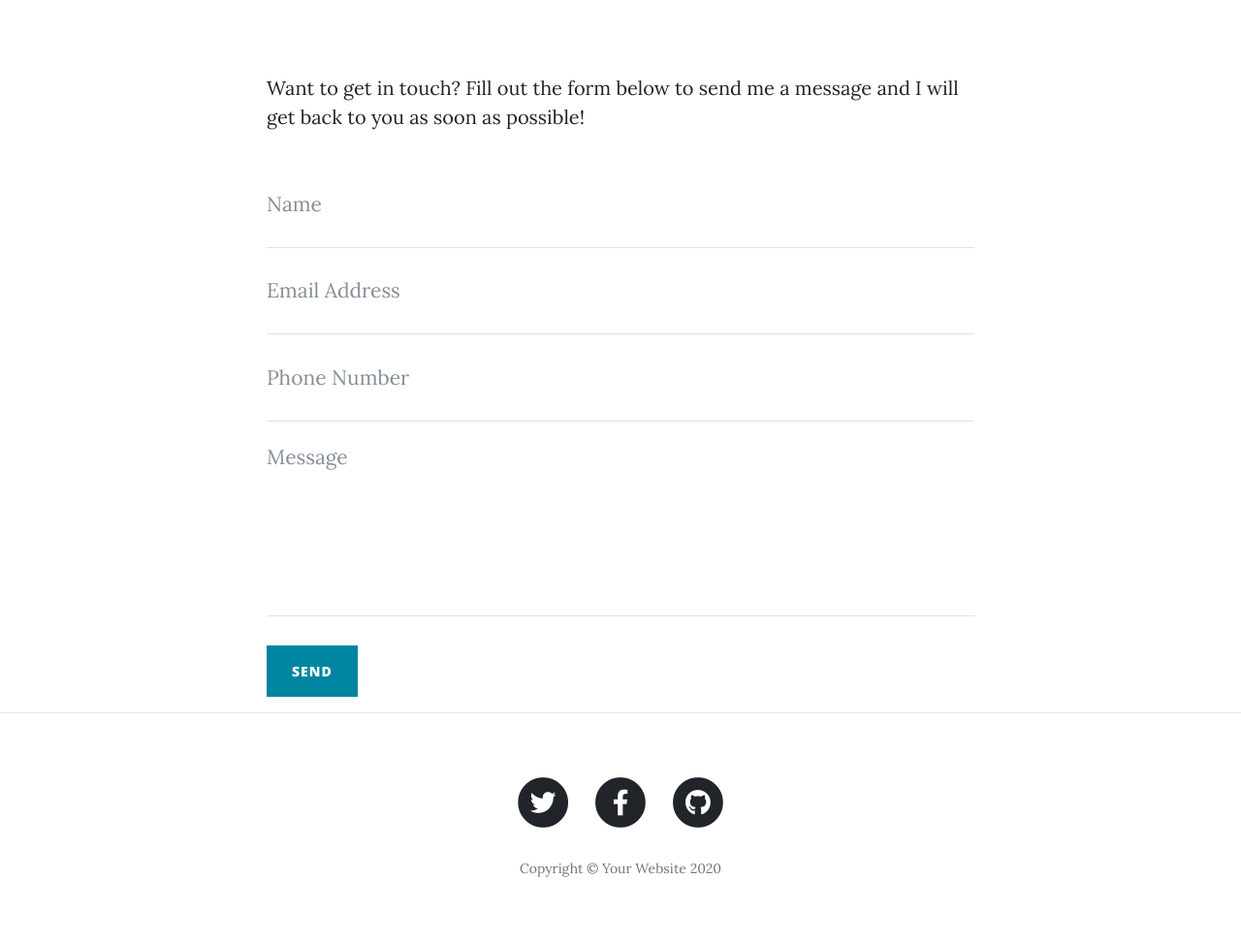
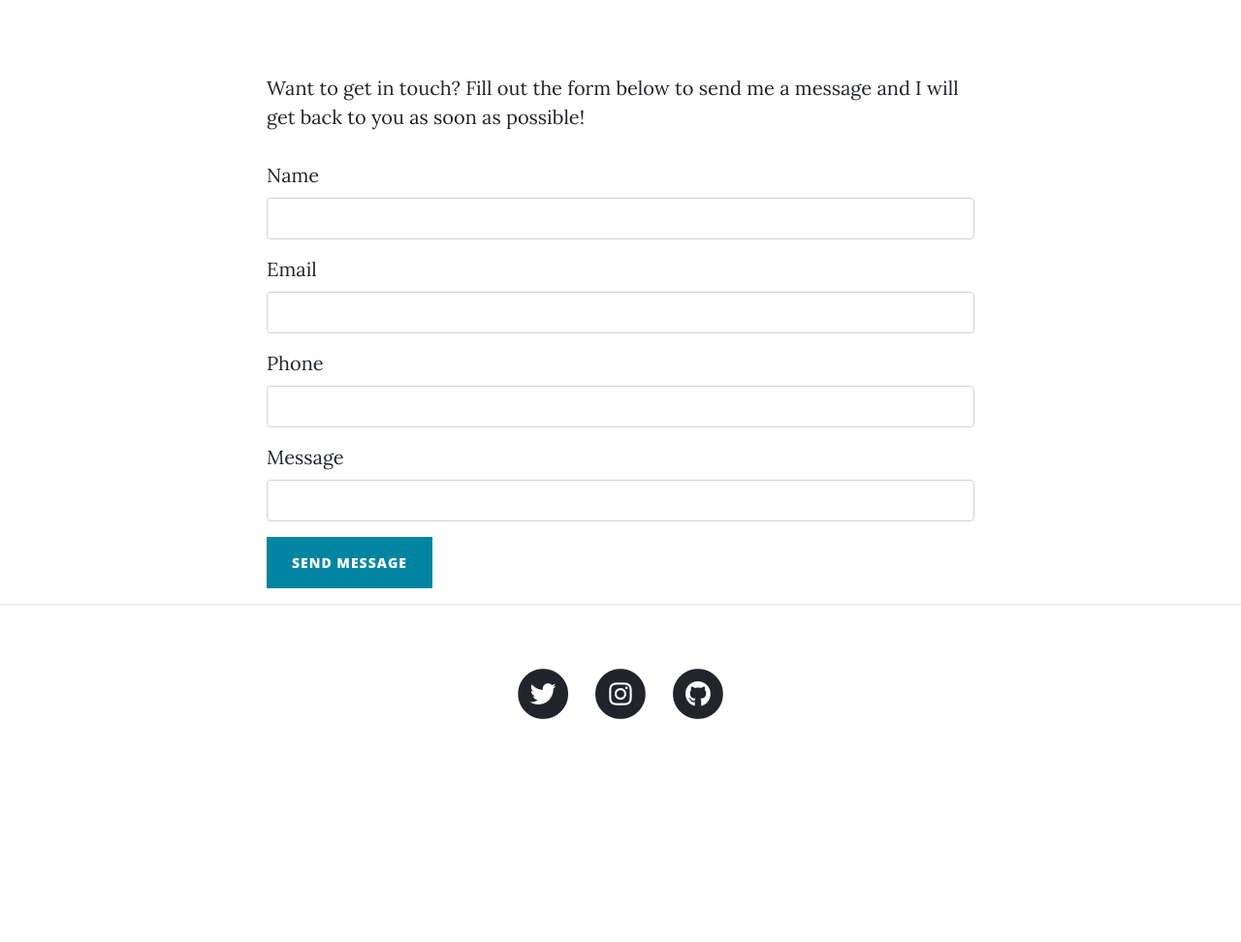
Before and after one commit to TanishTaneja/BlogPostUpdated, a Flask app: page /contact in a window 1280 px wide. Shown: the part 536-1508 px from the top of the page at 97% size. After the commit the page ends 1278 px from the top, so only its background shows below. Run offline with Flask 2, Linux system fonts and the light colour scheme; some libraries are stand-ins or nearby versions.

Commit message:
final commit

```diff
--- a/forms.py
+++ b/forms.py
@@ -25,3 +25,10 @@ class LoginForm(FlaskForm):
 class CommentForm(FlaskForm):
     CommentSection = CKEditorField("Comment")
     submit = SubmitField("Submit Comment")
+
+class ContactForm(FlaskForm):
+    name=StringField("Name", validators=[DataRequired()])
+    email=StringField(label='Email',validators=[DataRequired(),Email("Invalid email address")])
+    phone=StringField(label='Phone',validators=[DataRequired()])
+    message=StringField(label='Message',validators=[DataRequired()])
+    submit = SubmitField("Send Message")
--- a/main.py
+++ b/main.py
@@ -7,14 +7,17 @@ from flask_sqlalchemy import SQLAlchemy
 from sqlalchemy.orm import relationship
 from sqlalchemy.exc import IntegrityError
 from flask_login import UserMixin, login_user, LoginManager, login_required, current_user, logout_user
-from forms import CreatePostForm, RegisterForm, LoginForm, CommentForm
+from forms import CreatePostForm, RegisterForm, LoginForm, CommentForm, ContactForm
 from flask_gravatar import Gravatar
 from functools import wraps
 import smtplib
 import os
+from dotenv import load_dotenv
 
-MAIL_ADDRESS = str(os.environ.get("EMAIL_KEY"))
-MAIL_APP_PW = str(os.environ.get("PASSWORD_KEY"))
+load_dotenv()
+
+MAIL_ADDRESS = os.environ.get("EMAIL_KEY")
+MAIL_APP_PW = os.environ.get("PASSWORD_KEY")
 
 app = Flask(__name__)
 
@@ -51,12 +54,13 @@ gravatar = Gravatar(
     base_url=None
         )
 
-app.config['SECRET_KEY'] = str(os.environ.get("CSRF_TOKEN"))
+app.config['SECRET_KEY'] = os.environ.get("CSRF_TOKEN")
 ckeditor = CKEditor(app)
 Bootstrap(app)
 
 ##CONNECT TO DB
-app.config['SQLALCHEMY_DATABASE_URI'] = 'sqlite:///blog.db'
+app.config['SQLALCHEMY_DATABASE_URI'] = os.environ.get("DB_URI",'sqlite:///blog.db')
+
 app.config['SQLALCHEMY_TRACK_MODIFICATIONS'] = False
 db = SQLAlchemy(app)
 
@@ -126,7 +130,6 @@ def register():
             return redirect(url_for("login"))
     return render_template("register.html",form=form,isloggedin=current_user )
 
-
 @app.route('/login',methods=["GET","POST"])
 def login():
     form=LoginForm()
@@ -149,12 +152,10 @@ def login():
 
     return render_template("login.html",form=form,isloggedin=current_user)
 
-
 @app.route('/logout')
 def logout():
     logout_user()
     return redirect(url_for('get_all_posts'))
-
 
 
 @app.route("/post/<int:post_id>",methods=["GET","POST"])
@@ -183,18 +184,15 @@ def about():
 
 @app.route("/contact",methods=["GET","POST"])
 def contact():
-    if request.method=="POST":
+    form=ContactForm()
+    if form.validate_on_submit():
         name=request.form["name"]
         email=request.form["email"]
         phone=request.form["phone"]
         message=request.form["message"]
-        print("line before func")
-        try:
-            send_email(name,email,phone,message)
-        except Exception as e:
-            pass
-        return render_template("contact.html",isloggedin=current_user,msg_sent=True)
-    return render_template("contact.html",isloggedin=current_user,msg_sent=False)
+        send_email(name,email,phone,message)
+        return render_template("contact.html",form=None,isloggedin=current_user,msg_sent=True)
+    return render_template("contact.html",form=form,isloggedin=current_user,msg_sent=False)
 
 @app.route("/new-post",methods=["GET","POST"])
 @admin_only
@@ -253,4 +251,4 @@ def delete_post(post_id):
 
 
 if __name__ == "__main__":
-    app.run(debug=True)
+    app.run(debug=False)
--- a/requirements.txt
+++ b/requirements.txt
@@ -20,3 +20,4 @@ visitor==0.1.3
 Werkzeug==1.0.1
 WTForms==2.3.3
 Flask-Login==0.5.0
+gunicorn==21.2.0
--- a/templates/contact.html
+++ b/templates/contact.html
@@ -1,4 +1,5 @@
 {% include "header.html" %}
+{% import "bootstrap/wtf.html" as wtf %}
 
   <!-- Page Header -->
   <header class="masthead" style="background-image: url('{{ url_for('static', filename='img/contact-bg.jpg')}}')">
@@ -23,43 +24,12 @@
   <div class="container">
     <div class="row">
       <div class="col-lg-8 col-md-10 mx-auto">
+        {% if form %}
         <p>Want to get in touch? Fill out the form below to send me a message and I will get back to you as soon as possible!</p>
-        <!-- Contact Form - Enter your email address on line 19 of the mail/contact_me.php file to make this form work. -->
-        <!-- WARNING: Some web hosts do not allow emails to be sent through forms to common mail hosts like Gmail or Yahoo. It's recommended that you use a private domain email address! -->
-        <!-- To use the contact form, your site must be on a live web host with PHP! The form will not work locally! -->
-        <form name="sentMessage" id="contactForm" novalidate action="{{ url_for('contact') }}" method="post">
-          <div class="control-group">
-            <div class="form-group floating-label-form-group controls">
-              <label>Name</label>
-              <input type="text" name="name" class="form-control" placeholder="Name" id="name" required data-validation-required-message="Please enter your name.">
-              <p class="help-block text-danger"></p>
-            </div>
-          </div>
-          <div class="control-group">
-            <div class="form-group floating-label-form-group controls">
-              <label>Email Address</label>
-              <input type="email" class="form-control" name="email" placeholder="Email Address" id="email" required data-validation-required-message="Please enter your email address.">
-              <p class="help-block text-danger"></p>
-            </div>
-          </div>
-          <div class="control-group">
-            <div class="form-group col-xs-12 floating-label-form-group controls">
-              <label>Phone Number</label>
-              <input type="tel" class="form-control" name="phone" placeholder="Phone Number" id="phone" required data-validation-required-message="Please enter your phone number.">
-              <p class="help-block text-danger"></p>
-            </div>
-          </div>
-          <div class="control-group">
-            <div class="form-group floating-label-form-group controls">
-              <label>Message</label>
-              <textarea rows="5" class="form-control" name="message" placeholder="Message" id="message" required data-validation-required-message="Please enter a message."></textarea>
-              <p class="help-block text-danger"></p>
-            </div>
-          </div>
-          <br>
-          <div id="success"></div>
-          <button type="submit" class="btn btn-primary" id="sendMessageButton">Send</button>
-        </form>
+        {{ wtf.quick_form(form, novalidate=True, button_map={"submit": "primary"}) }}
+        {% else %}
+        <p>Thank you for your message!</p>
+        {% endif %}
       </div>
     </div>
   </div>
--- a/templates/footer.html
+++ b/templates/footer.html
@@ -5,7 +5,7 @@
         <div class="col-lg-8 col-md-10 mx-auto">
           <ul class="list-inline text-center">
             <li class="list-inline-item">
-              <a href="#">
+              <a href="https://twitter.com/tanish_taneja">
                 <span class="fa-stack fa-lg">
                   <i class="fas fa-circle fa-stack-2x"></i>
                   <i class="fab fa-twitter fa-stack-1x fa-inverse"></i>
@@ -13,15 +13,15 @@
               </a>
             </li>
             <li class="list-inline-item">
-              <a href="#">
+              <a href="https://www.instagram.com/tanish_tanejaa/">
                 <span class="fa-stack fa-lg">
                   <i class="fas fa-circle fa-stack-2x"></i>
-                  <i class="fab fa-facebook-f fa-stack-1x fa-inverse"></i>
+                  <i class="fab fa-instagram fa-stack-1x fa-inverse"></i>
                 </span>
               </a>
             </li>
             <li class="list-inline-item">
-              <a href="#">
+              <a href="https://github.com/TanishTaneja">
                 <span class="fa-stack fa-lg">
                   <i class="fas fa-circle fa-stack-2x"></i>
                   <i class="fab fa-github fa-stack-1x fa-inverse"></i>
@@ -29,7 +29,6 @@
               </a>
             </li>
           </ul>
-          <p class="copyright text-muted">Copyright &copy; Your Website 2020</p>
         </div>
       </div>
     </div>
```
Also changed, not shown: templates/about.html (+6 -3 lines).
